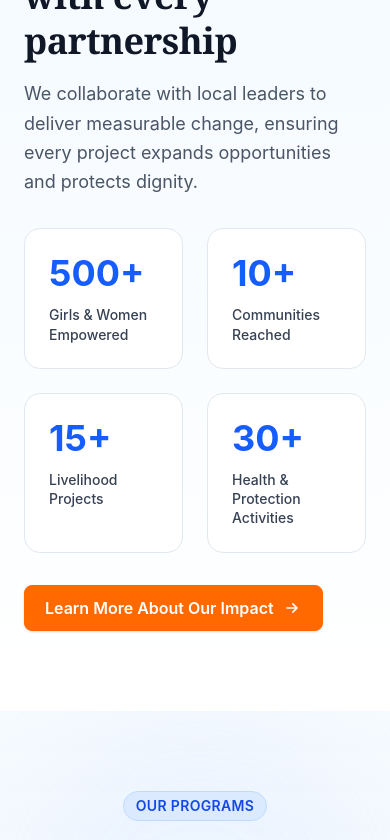
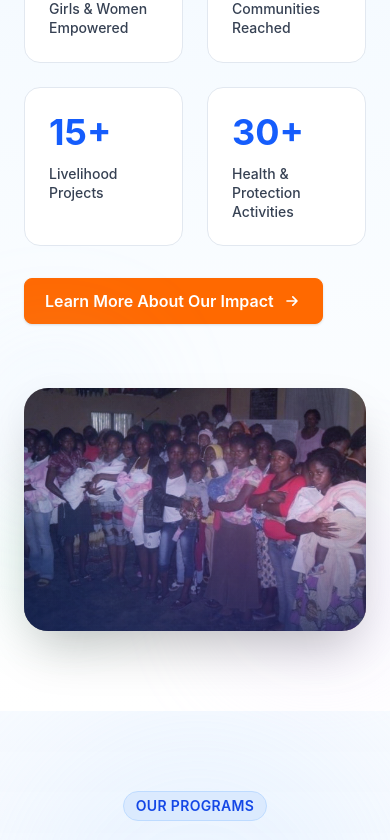
Before and after one commit to SireME/hovulf-website, a Next.js app: page / in a window 390 px wide. Shown: the part 3253-4093 px from the top of the page. Built offline with nearby package versions, Linux system fonts and the light colour scheme.

Commit message:
improve impact stats

```diff
--- a/src/components/home/ImpactStats.tsx
+++ b/src/components/home/ImpactStats.tsx
@@ -90,7 +90,7 @@ export default function ImpactStats() {
       <div className="container mx-auto max-w-7xl px-6">
         <div className="grid items-center gap-16 lg:grid-cols-2">
           {/* Left Content */}
-          <div className="order-2 lg:order-1">
+          <div className="order-1 lg:order-1">
             <div className="mb-8">
               <Badge variant="primary">Proven field impact</Badge>
               <h2 className="text-4xl font-bold text-gray-900 leading-tight mb-4 mt-4">
@@ -142,23 +142,49 @@ export default function ImpactStats() {
           </div>
 
           {/* Right Image */}
-          <div className="order-1 lg:order-2 relative">
+          <div className="order-2 lg:order-2 relative">
             {/* Decorative blobs */}
             <div className="absolute -left-8 -top-8 h-32 w-32 rounded-full bg-blue-200/40 blur-3xl animate-pulse" />
             <div className="absolute -bottom-8 -right-8 h-40 w-40 rounded-full bg-purple-200/40 blur-3xl animate-pulse" style={{ animationDelay: '1s' }} />
             <div className="absolute top-1/2 left-0 h-24 w-24 rounded-full bg-emerald-200/40 blur-2xl" />
 
             {/* Main image container */}
-            <div className="relative overflow-hidden rounded-3xl shadow-2xl">
+            <div className="relative overflow-hidden rounded-3xl shadow-2xl group">
               <Image
                 src="/assets/images/image9.jpeg"
                 alt="Community health sensitization session"
                 width={820}
                 height={520}
-                className="h-full w-full object-cover transition-transform duration-700 hover:scale-105"
+                className="h-full w-full object-cover transition-transform duration-700 group-hover:scale-105"
               />
-              {/* Overlay gradient */}
-              <div className="absolute inset-0 bg-gradient-to-tr from-blue-900/20 via-transparent to-purple-900/10" />
+
+              {/* Multiple Creative Overlay Layers */}
+
+              {/* Base gradient overlay - Adds depth */}
+              <div className="absolute inset-0 bg-gradient-to-tr from-blue-900/30 via-purple-900/10 to-transparent" />
+
+              {/* Vignette effect - Darkens edges */}
+              <div className="absolute inset-0 bg-gradient-radial from-transparent via-transparent to-gray-900/40" style={{
+                background: 'radial-gradient(ellipse at center, transparent 0%, transparent 50%, rgba(17, 24, 39, 0.3) 100%)'
+              }} />
+
+              {/* Color enhancement overlay - Adds vibrant blue tint */}
+              <div className="absolute inset-0 bg-blue-600/10 mix-blend-overlay" />
+
+              {/* Bottom gradient for text overlay area */}
+              <div className="absolute inset-0 bg-gradient-to-t from-blue-950/60 via-transparent to-transparent" />
+
+              {/* Top left accent glow */}
+              <div className="absolute top-0 left-0 w-64 h-64 bg-gradient-to-br from-blue-500/20 to-transparent rounded-full blur-3xl" />
+
+              {/* Bottom right accent glow */}
+              <div className="absolute bottom-0 right-0 w-64 h-64 bg-gradient-to-tl from-purple-500/20 to-transparent rounded-full blur-3xl" />
+
+              {/* Subtle grid pattern overlay */}
+              <div className="absolute inset-0 opacity-5" style={{
+                backgroundImage: 'linear-gradient(0deg, transparent 24%, rgba(255, 255, 255, .1) 25%, rgba(255, 255, 255, .1) 26%, transparent 27%, transparent 74%, rgba(255, 255, 255, .1) 75%, rgba(255, 255, 255, .1) 76%, transparent 77%, transparent), linear-gradient(90deg, transparent 24%, rgba(255, 255, 255, .1) 25%, rgba(255, 255, 255, .1) 26%, transparent 27%, transparent 74%, rgba(255, 255, 255, .1) 75%, rgba(255, 255, 255, .1) 76%, transparent 77%, transparent)',
+                backgroundSize: '50px 50px'
+              }} />
             </div>
 
             {/* Stats badge overlay on image */}
```
